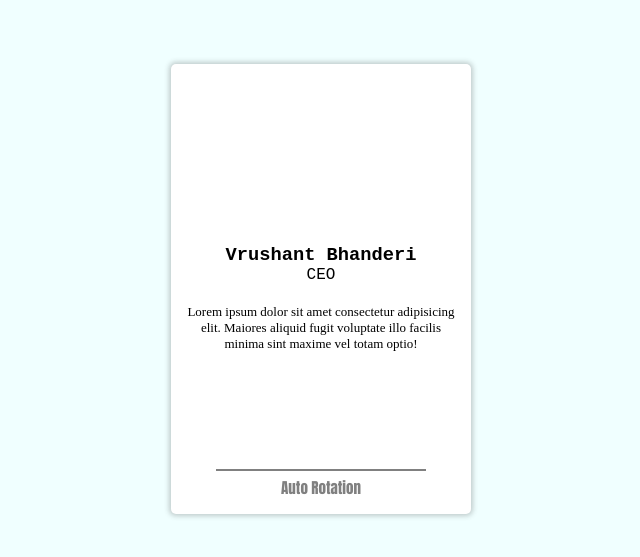
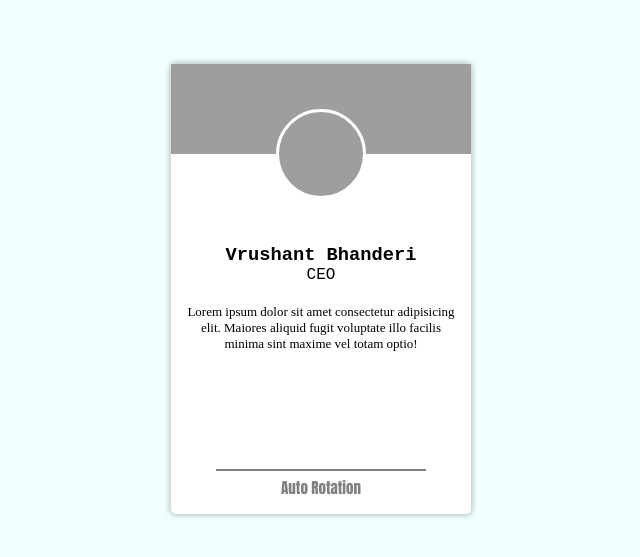
Before and after one commit to VrushantBhanderi/Rotate-card, a plain HTML site: page index.html in a window 1280 px wide. Shown: the part 111-668 px from the top of the page, without its empty margins (319-959 px from the left). Drawn offline with Linux system fonts and the light colour scheme; the site is published under a folder, as on GitHub Pages, so addresses that start at the root find nothing.

Commit message:
image commit

```diff
--- a/rotate Card/style.css
+++ b/rotate Card/style.css
@@ -54,7 +54,7 @@ body {
 .wallpaper {
   height: 50%;
   width: 100%;
-  background: url("/pexels-taylen-lundequam-15053929.jpg");
+  background: url("../pexels-taylen-lundequam-15053929.jpg");
   background-size: cover;
   position: relative;
 }
@@ -66,7 +66,7 @@ body {
   border-radius: 50%;
   height: 90px;
   width: 90px;
-  background: url("/5C0A8066.JPEG");
+  background: url("../5C0A8066.JPEG");
   background-size: cover;
   border: 3px solid white;
 }
```
Also changed, not shown: 1 other file.
